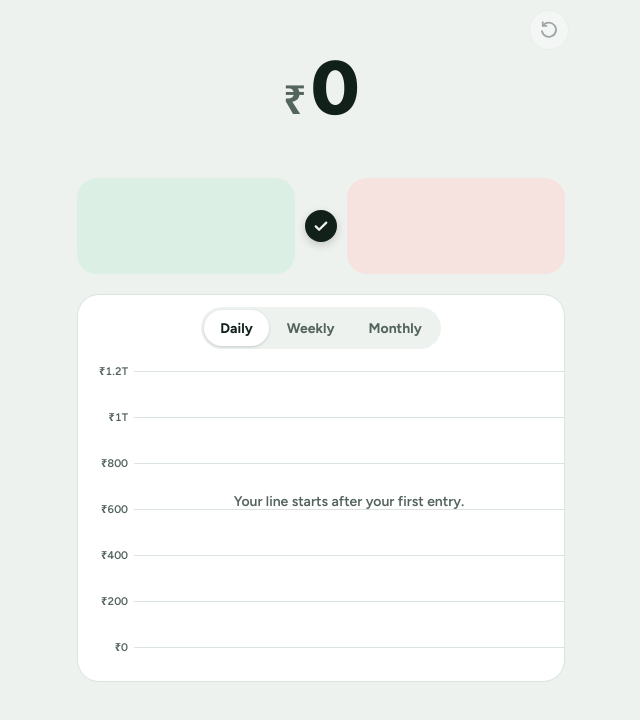
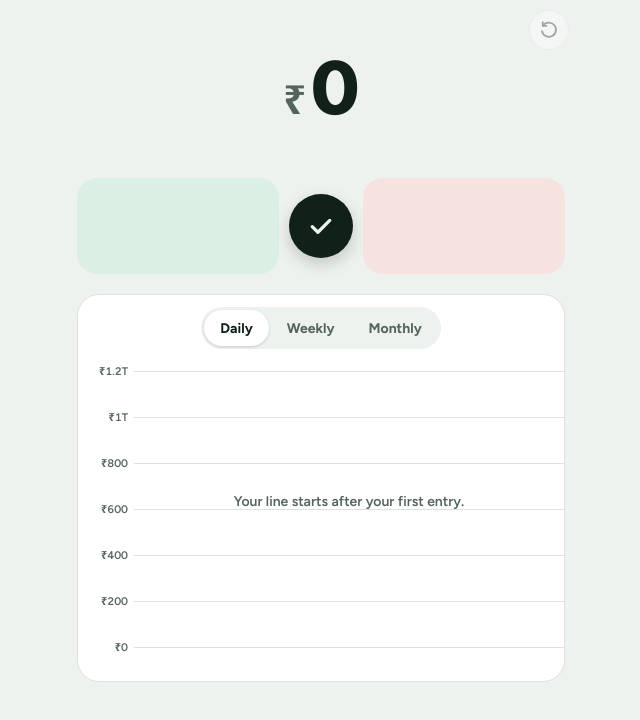
Before and after one commit to kaliramvy/1-trillion, a plain HTML site: page index.html in a window 1280 px wide. Shown: the whole page, without its empty margins (319-959 px from the left). Drawn offline with Linux system fonts and the light colour scheme.

Commit message:
Restore full-size tick button
Co-Authored-By: Claude Opus 5.5 <noreply@anthropic.com>
Claude-Session: https://claude.ai/code/session_01DqizNXsJYhks9cCwj1GRxk

```diff
--- a/index.html
+++ b/index.html
@@ -125,12 +125,11 @@ body {
   font-variant-numeric: tabular-nums;
 }
 .go {
-  position: relative; width: 32px; height: 32px; border-radius: 50%; border: 0; cursor: pointer;
+  position: relative; width: 64px; height: 64px; border-radius: 50%; border: 0; cursor: pointer;
   background: var(--ink); color: var(--bg); display: grid; place-items: center;
-  box-shadow: 0 3px 8px rgba(0, 0, 0, .18); transition: transform .08s ease;
+  box-shadow: 0 6px 16px rgba(0, 0, 0, .18); transition: transform .08s ease;
 }
-.go::before { content: ""; position: absolute; inset: -8px; border-radius: 50%; }  /* bigger tap area than it looks */
-.go svg { width: 18px; height: 18px; }
+.go svg { width: 30px; height: 30px; }
 .go:active { transform: scale(.92); }
 .go:focus-visible { outline-offset: 4px; }
 .err { grid-column: 1 / -1; margin: 0; text-align: center; font-size: 15px; font-weight: 600; color: var(--cut); }
@@ -202,7 +201,7 @@ body {
       <input id="addAmount" type="text" inputmode="decimal" autocomplete="off" enterkeyhint="done" aria-label="Amount to add, in rupees">
     </label>
     <button class="go" type="submit" aria-label="Update total">
-      <svg viewBox="0 0 24 24" fill="none" stroke="currentColor" stroke-width="3" stroke-linecap="round" stroke-linejoin="round" aria-hidden="true"><path d="M5 12.5l4.5 4.5L19 7.5"/></svg>
+      <svg viewBox="0 0 24 24" fill="none" stroke="currentColor" stroke-width="2.6" stroke-linecap="round" stroke-linejoin="round" aria-hidden="true"><path d="M5 12.5l4.5 4.5L19 7.5"/></svg>
     </button>
     <label class="box box-cut" for="cutAmount">
       <input id="cutAmount" type="text" inputmode="decimal" autocomplete="off" enterkeyhint="done" aria-label="Amount to deduct, in rupees">
--- a/sw.js
+++ b/sw.js
@@ -1,6 +1,6 @@
 // 1 Trillion offline cache. Change VERSION whenever any app file changes,
 // so phones pick up the new files on their next open.
-const VERSION = "1-trillion-v3";
+const VERSION = "1-trillion-v4";
 const ASSETS = [
   "./",
   "./index.html",
```
